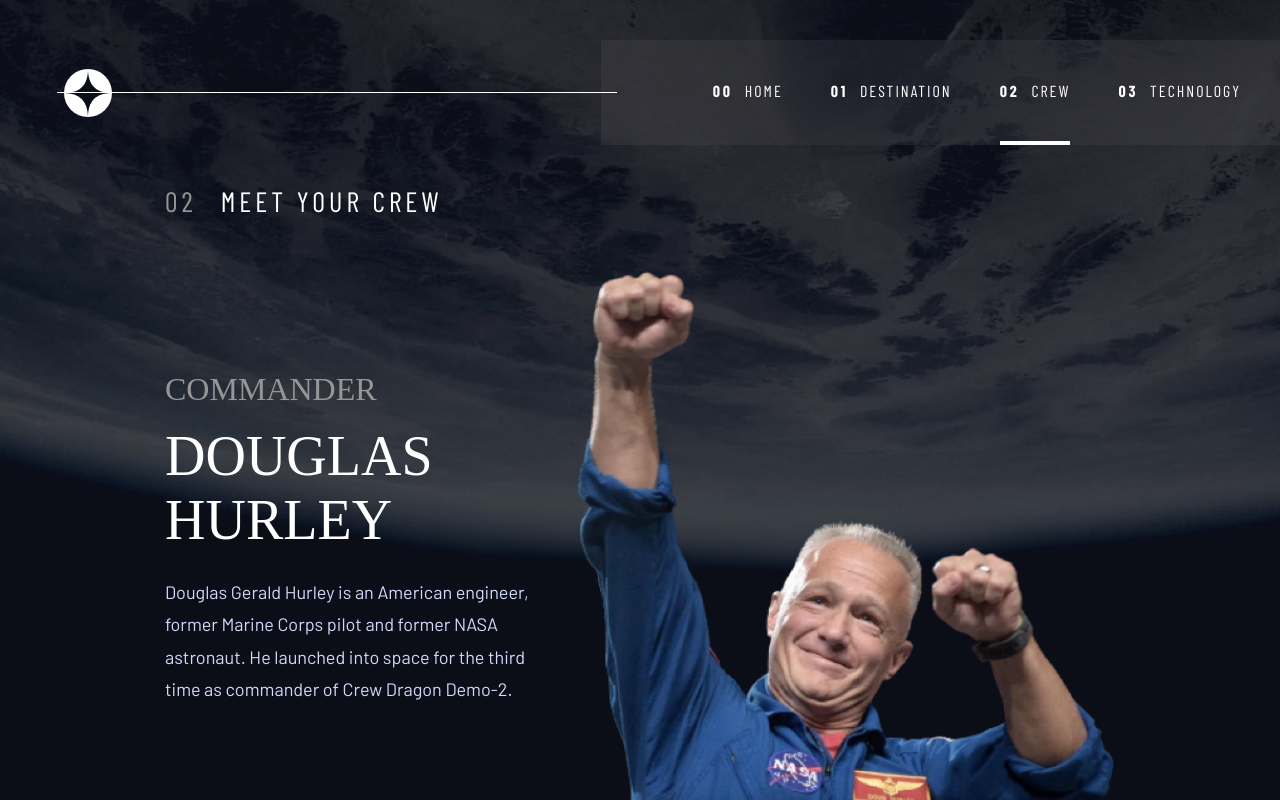
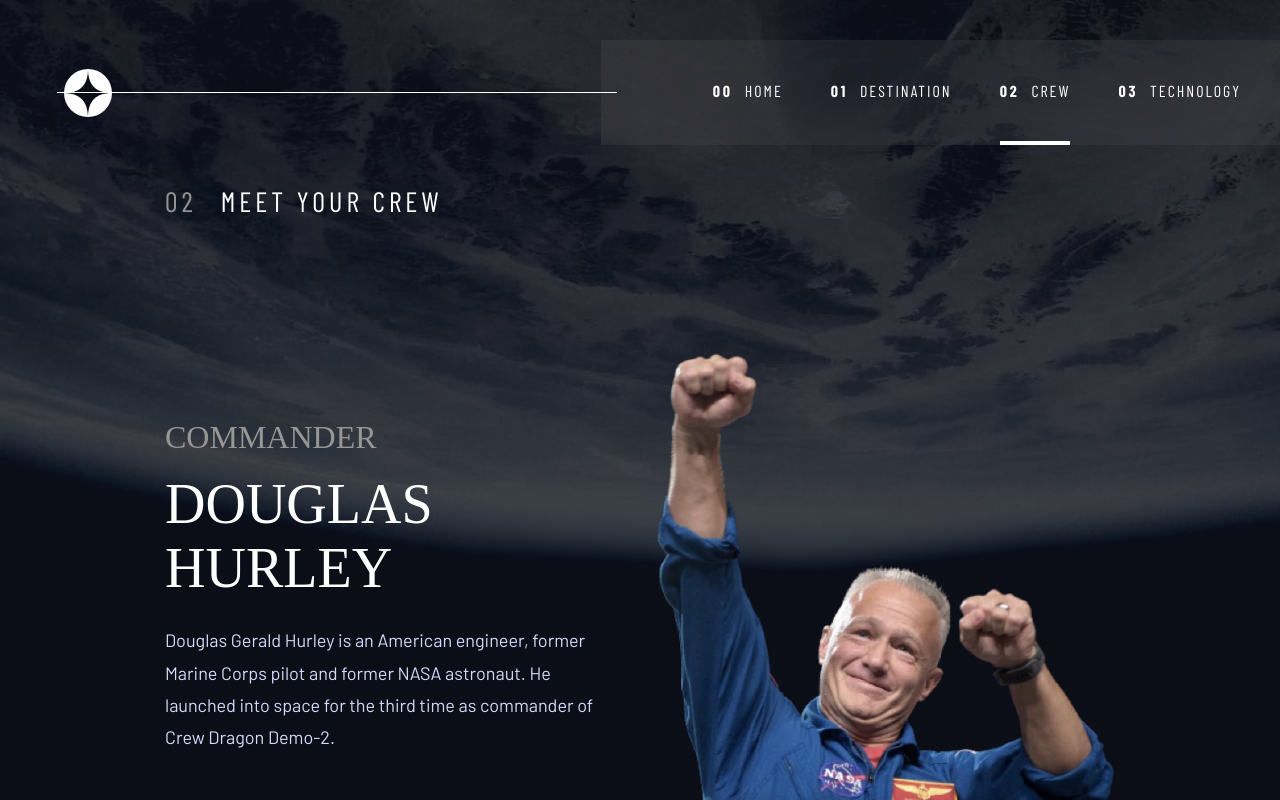
Before and after one commit to xyzeez/space-tourism-website, a React (Vite) app: page /crew in a window 1280 px wide. Shown: the top 800 px of the page. Built offline with nearby package versions, Linux system fonts and the light colour scheme; a web font is replaced by a local one.

Commit message:
🎨 ui(app): fixed content section varying height

```diff
--- a/src/pages/Crew.jsx
+++ b/src/pages/Crew.jsx
@@ -46,9 +46,9 @@ const Crew = () => {
         <span>Meet your crew</span>
       </h1>
       <AnimatePresence mode="wait">
-        <div className="flex flex-col xl:flex-row items-center xl:justify-between gap-y-[37px] md:gap-y-8 xl:gap-x-8 w-full">
-          <section className="flex flex-col items-center xl:items-start xl:self-end gap-y-20 md:gap-y-[54px] xl:gap-y-[237px] xl:mb-12">
-            <div className="text-center xl:text-left">
+        <div className="grid grid-cols-1 grid-rows-[auto_auto] xl:grid-cols-2 xl:grid-rows-1 items-center xl:items-end xl:justify-between gap-y-[37px] md:gap-y-8 xl:gap-y-0 xl:gap-x-8 w-full xl:h-[734px]">
+          <section className="flex flex-col items-center xl:items-start gap-y-6 md:gap-y-10 xl:self-start h-full xl:h-[calc(100%-48px)]">
+            <div className="flex flex-col xl:justify-center text-center xl:text-left h-56 md:h-[231px] xl:h-full">
               <motion.h2
                 key={crewData[activeSlide].post}
                 initial={{ opacity: 0 }}
@@ -84,7 +84,7 @@ const Crew = () => {
             animate={{ opacity: 1 }}
             exit={{ opacity: 0 }}
             transition={{ duration: 0.5 }}
-            className="w-full max-w-[271.27px] md:max-w-[446.74px] xl:md:max-w-[539.28px] h-auto mask md:-mb-[27px] xl:mb-0"
+            className="w-full max-w-[271.27px] md:max-w-[446.74px] xl:md:max-w-[539.28px] h-auto mask mx-auto md:-mb-[27px] xl:my-[27px]"
           />
         </div>
       </AnimatePresence>
```
